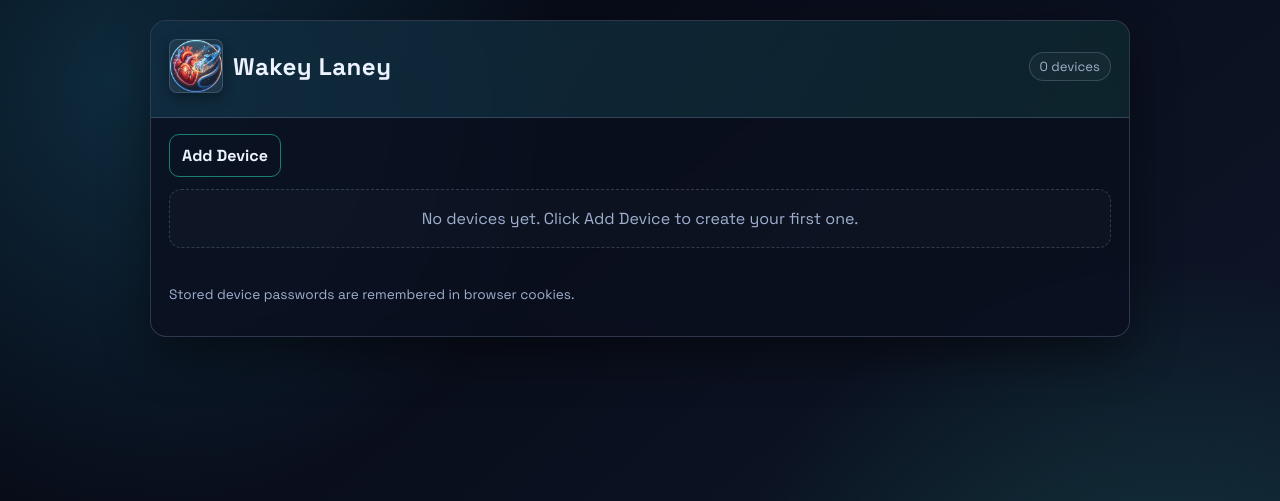
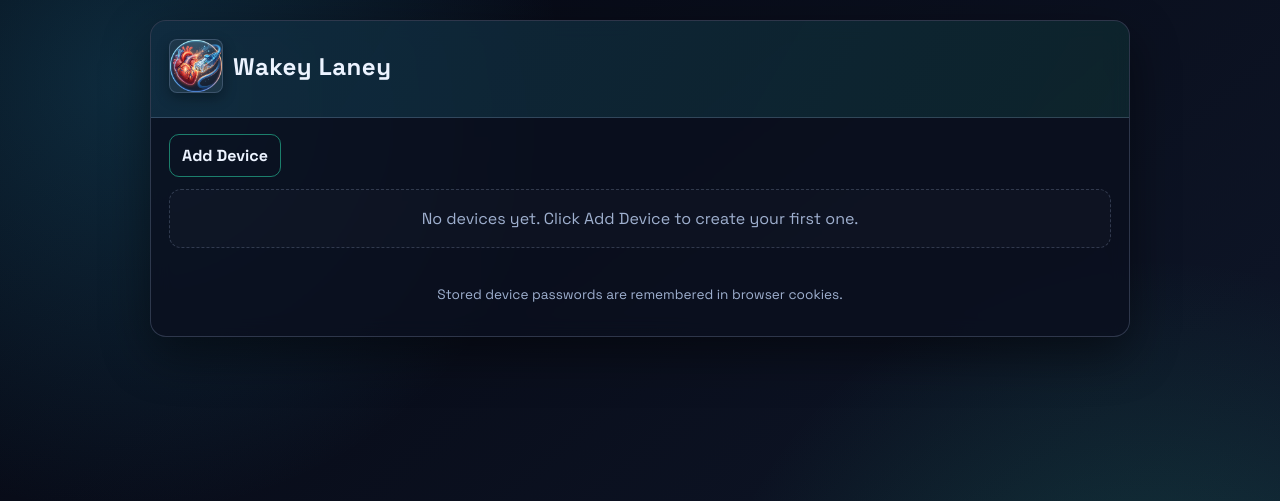
Before and after one commit to jesseloewen/Wakey-Laney, a Flask app: page / in a window 1280 px wide. Shown: the top 501 px of the page. Run offline with Flask 3, Linux system fonts and the light colour scheme; data that the repository does not hold is empty.

Commit message:
Update dependencies, enhance styles, and add README documentation
Co-authored-by: Copilot <copilot@github.com>

```diff
--- a/requirements.txt
+++ b/requirements.txt
@@ -1,2 +1,2 @@
-Flask>=3.0.0,<4.0.0
-python-dotenv>=1.0.1,<2.0.0
+Flask>=3.1.3,<4.0.0
+python-dotenv>=1.2.2,<2.0.0
--- a/static/css/styles.css
+++ b/static/css/styles.css
@@ -170,6 +170,7 @@
       color: var(--muted);
       font-size: 0.85rem;
       line-height: 1.35;
+      text-align: center;
     }
 
     button {
@@ -239,15 +240,6 @@
         width: 46px;
         height: 46px;
       }
-    }
-
-    .pill {
-      border: 1px solid var(--line);
-      border-radius: 999px;
-      padding: 5px 10px;
-      color: var(--muted);
-      font-size: 0.82rem;
-      background: rgba(255, 255, 255, 0.03);
     }
 
     #devices {
--- a/static/js/app.js
+++ b/static/js/app.js
@@ -2,7 +2,6 @@
     const toggleSetupBtn = document.getElementById("toggleSetupBtn");
     const globalStatus = document.getElementById("globalStatus");
     const devicesRoot = document.getElementById("devices");
-    const deviceCount = document.getElementById("deviceCount");
     const passwordModal = document.getElementById("passwordModal");
     const passwordModalTitle = document.getElementById("passwordModalTitle");
     const passwordModalMessage = document.getElementById("passwordModalMessage");
@@ -529,7 +528,6 @@
     function renderDevices() {
       const total = state.devices.length;
       const hasDraft = !!state.draftDevice;
-      deviceCount.textContent = total + (total === 1 ? " device" : " devices");
       devicesRoot.innerHTML = "";
 
       if (total === 0 && !hasDraft) {
--- a/templates/index.html
+++ b/templates/index.html
@@ -17,7 +17,6 @@
             <img src="{{ url_for('static', filename='img/icon.png') }}" alt="Wakey Laney icon" class="page-icon" width="54" height="54">
             <h1>Wakey Laney</h1>
           </div>
-          <span id="deviceCount" class="pill">0 devices</span>
         </div>
       </div>
       <div class="panel-body">
```
Also changed, not shown: README.md (added).
